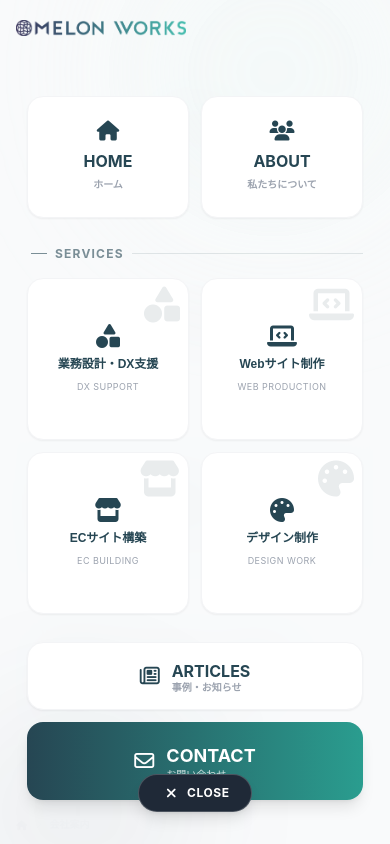
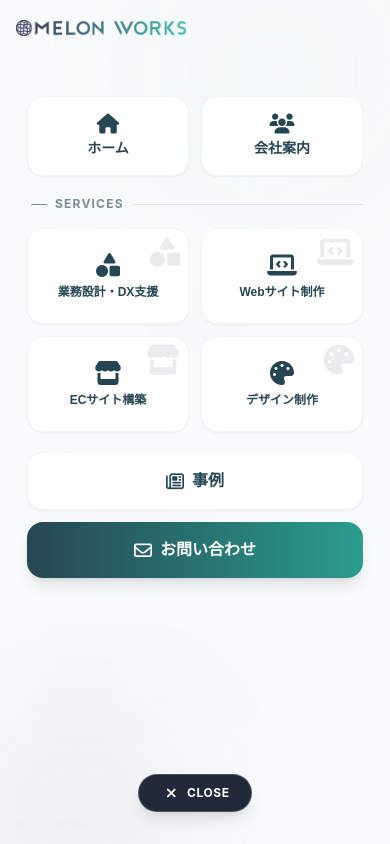
Before and after one commit to Yusuke-Okonogi/melonworks-renewal, a Next.js app: page /about in a window 390 px wide. Both pictures are taken after a click on the button "MENU". Shown: the top 844 px of the page. Built offline with nearby package versions, Linux system fonts and the light colour scheme.

Commit message:
ハンバーガーメニュー内ブラッシュアップ

```diff
--- a/components/Header.tsx
+++ b/components/Header.tsx
@@ -24,25 +24,21 @@ export default function Header() {
       title: "業務設計・DX支援",
       path: "/service/dx",
       icon: "fas fa-shapes",
-      desc: "DX Support", // 英語ラベル用に短い説明を追加
     },
     {
       title: "Webサイト制作",
       path: "/service/web",
       icon: "fas fa-laptop-code",
-      desc: "Web Production",
     },
     {
       title: "ECサイト構築",
       path: "/service/ec",
       icon: "fas fa-store",
-      desc: "EC Building",
     },
     {
       title: "デザイン制作",
       path: "/service/design",
       icon: "fas fa-palette",
-      desc: "Design Work",
     },
   ];
 
@@ -119,7 +115,7 @@ export default function Header() {
         </div>
       </header>
 
-      {/* ▼▼▼ Mobile Menu Overlay (タイル型メニュー) ▼▼▼ */}
+      {/* ▼▼▼ Mobile Menu Overlay (タイル型メニュー・圧縮版) ▼▼▼ */}
       <div
         className={`fixed inset-0 bg-[#F9FAFB]/95 backdrop-blur-xl z-[40] flex flex-col items-center overflow-y-auto transition-all duration-500 ${
             isOpen ? 'opacity-100 visible' : 'opacity-0 invisible pointer-events-none'
@@ -132,75 +128,66 @@ export default function Header() {
         {/* タイルグリッドコンテナ */}
         <nav className="relative z-10 w-full max-w-sm px-6 grid grid-cols-2 gap-3 pb-32 pt-24">
 
-            {/* 1. HOME & ABOUT */}
+            {/* 1. ホーム & 会社案内 */}
             <Link
                 href="/"
                 onClick={closeMenu}
-                className="aspect-[4/3] bg-white border border-gray-100 rounded-2xl flex flex-col items-center justify-center gap-1 shadow-sm hover:shadow-md active:scale-95 transition-all duration-300"
+                className="h-20 bg-white border border-gray-100 rounded-2xl flex flex-col items-center justify-center gap-1 shadow-sm hover:shadow-md active:scale-95 transition-all duration-300"
             >
-                <i className="fas fa-home text-xl text-melon-dark mb-1"></i>
-                <span className="font-bold text-[#264653] font-en text-base">HOME</span>
-                <span className="text-[10px] text-gray-400 font-bold">ホーム</span>
+                <i className="fas fa-home text-xl text-melon-dark"></i>
+                <span className="font-bold text-[#264653] text-sm">ホーム</span>
             </Link>
 
             <Link
                 href="/about"
                 onClick={closeMenu}
-                className="aspect-[4/3] bg-white border border-gray-100 rounded-2xl flex flex-col items-center justify-center gap-1 shadow-sm hover:shadow-md active:scale-95 transition-all duration-300"
+                className="h-20 bg-white border border-gray-100 rounded-2xl flex flex-col items-center justify-center gap-1 shadow-sm hover:shadow-md active:scale-95 transition-all duration-300"
             >
-                <i className="fas fa-users text-xl text-melon-dark mb-1"></i>
-                <span className="font-bold text-[#264653] font-en text-base">ABOUT</span>
-                <span className="text-[10px] text-gray-400 font-bold">私たちについて</span>
+                <i className="fas fa-users text-xl text-melon-dark"></i>
+                <span className="font-bold text-[#264653] text-sm">会社案内</span>
             </Link>
 
             {/* 2. SERVICES SECTION TITLE */}
-            <div className="col-span-2 flex items-center gap-2 mt-4 mb-1 pl-1 opacity-60">
+            <div className="col-span-2 flex items-center gap-2 mt-2 mb-1 pl-1 opacity-60">
                 <span className="h-[1px] w-4 bg-[#264653]"></span>
                 <span className="text-xs font-bold font-en text-[#264653] tracking-widest">SERVICES</span>
                 <span className="h-[1px] flex-grow bg-[#264653] opacity-20"></span>
             </div>
 
-            {/* 3. INDIVIDUAL SERVICES (4つ) */}
+            {/* 3. INDIVIDUAL SERVICES (4つ) - 高さを圧縮 */}
             {services.map((s, i) => (
                 <Link
                     key={i}
                     href={s.path}
                     onClick={closeMenu}
-                    className="aspect-square bg-white border border-gray-100 rounded-2xl flex flex-col items-center justify-center gap-2 shadow-sm hover:shadow-md active:scale-95 transition-all duration-300 relative overflow-hidden group"
+                    className="h-24 bg-white border border-gray-100 rounded-2xl flex flex-col items-center justify-center gap-2 shadow-sm hover:shadow-md active:scale-95 transition-all duration-300 relative overflow-hidden group px-1"
                 >
                     <div className="absolute top-0 right-0 p-2 opacity-10 group-hover:opacity-20 transition-opacity">
-                        <i className={`${s.icon} text-4xl text-melon-dark`}></i>
+                        <i className={`${s.icon} text-3xl text-melon-dark`}></i>
                     </div>
                     <i className={`${s.icon} text-2xl text-melon-dark`}></i>
-                    <span className="font-bold text-[#264653] text-xs text-center px-1">{s.title}</span>
-                    <span className="text-[9px] text-gray-400 font-en uppercase tracking-wider">{s.desc}</span>
+                    <span className="font-bold text-[#264653] text-xs text-center leading-tight">{s.title}</span>
                 </Link>
             ))}
 
-            {/* 4. NEWS (Wide Tile) */}
+            {/* 4. 事例 (ARTICLES) */}
             <Link
                 href="/articles"
                 onClick={closeMenu}
-                className="col-span-2 bg-white border border-gray-100 rounded-2xl py-4 flex items-center justify-center gap-3 shadow-sm hover:shadow-md active:scale-95 transition-all duration-300 mt-4"
+                className="col-span-2 bg-white border border-gray-100 rounded-2xl py-4 flex items-center justify-center gap-2 shadow-sm hover:shadow-md active:scale-95 transition-all duration-300 mt-2"
             >
-                <i className="far fa-newspaper text-xl text-melon-dark"></i>
-                <div className="flex flex-col items-start leading-none">
-                    <span className="font-bold text-[#264653] font-en text-base">ARTICLES</span>
-                    <span className="text-[10px] text-gray-400 font-bold">事例・お知らせ</span>
-                </div>
+                <i className="far fa-newspaper text-lg text-melon-dark"></i>
+                <span className="font-bold text-[#264653] text-base">事例</span>
             </Link>
 
-            {/* 5. CONTACT (Main CTA) */}
+            {/* 5. お問い合わせ (CONTACT) */}
             <Link
                 href="/contact"
                 onClick={closeMenu}
-                className="col-span-2 bg-gradient-to-r from-[#264653] to-[#2A9D8F] text-white rounded-2xl py-5 flex items-center justify-center gap-3 shadow-lg hover:shadow-xl active:scale-95 transition-all duration-300"
+                className="col-span-2 bg-gradient-to-r from-[#264653] to-[#2A9D8F] text-white rounded-2xl py-4 flex items-center justify-center gap-2 shadow-lg hover:shadow-xl active:scale-95 transition-all duration-300"
             >
-                <i className="far fa-envelope text-xl"></i>
-                <div className="flex flex-col items-start leading-none">
-                    <span className="font-bold font-en text-lg">CONTACT</span>
-                    <span className="text-[10px] opacity-80">お問い合わせ</span>
-                </div>
+                <i className="far fa-envelope text-lg"></i>
+                <span className="font-bold text-base">お問い合わせ</span>
             </Link>
 
         </nav>
```
